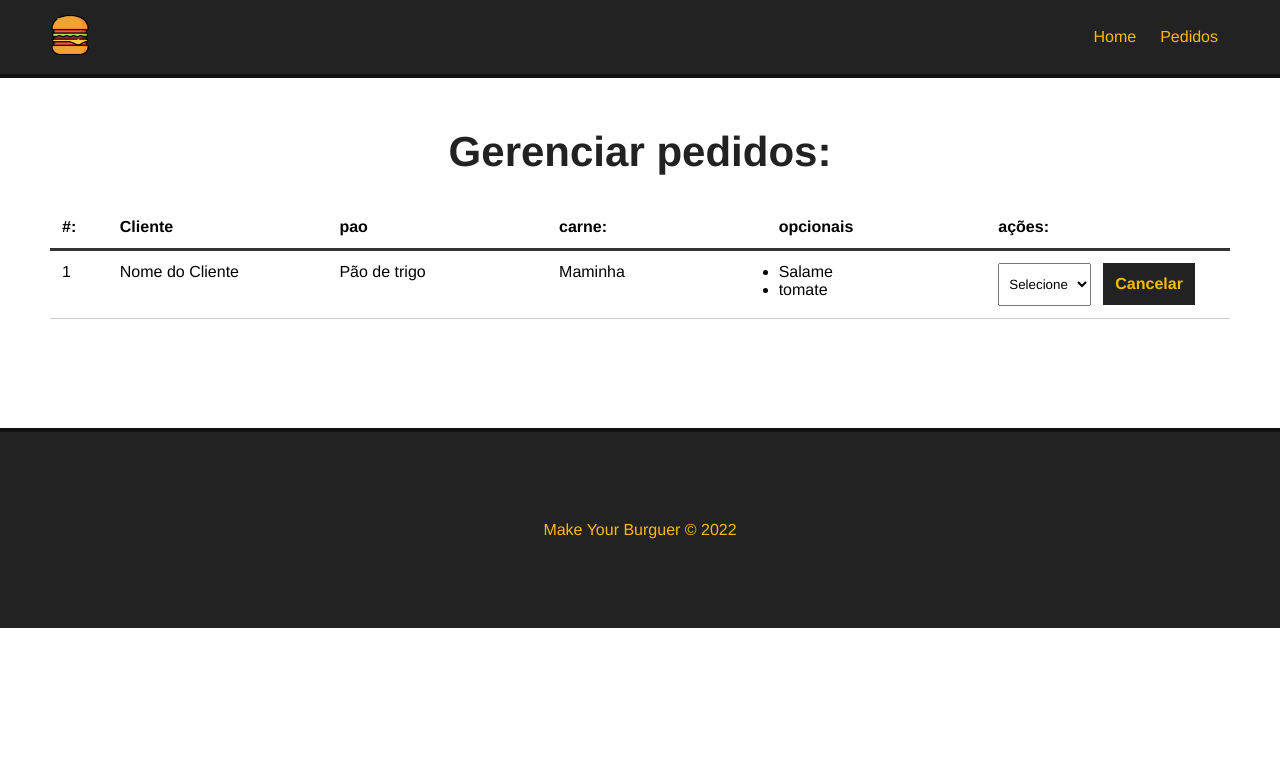
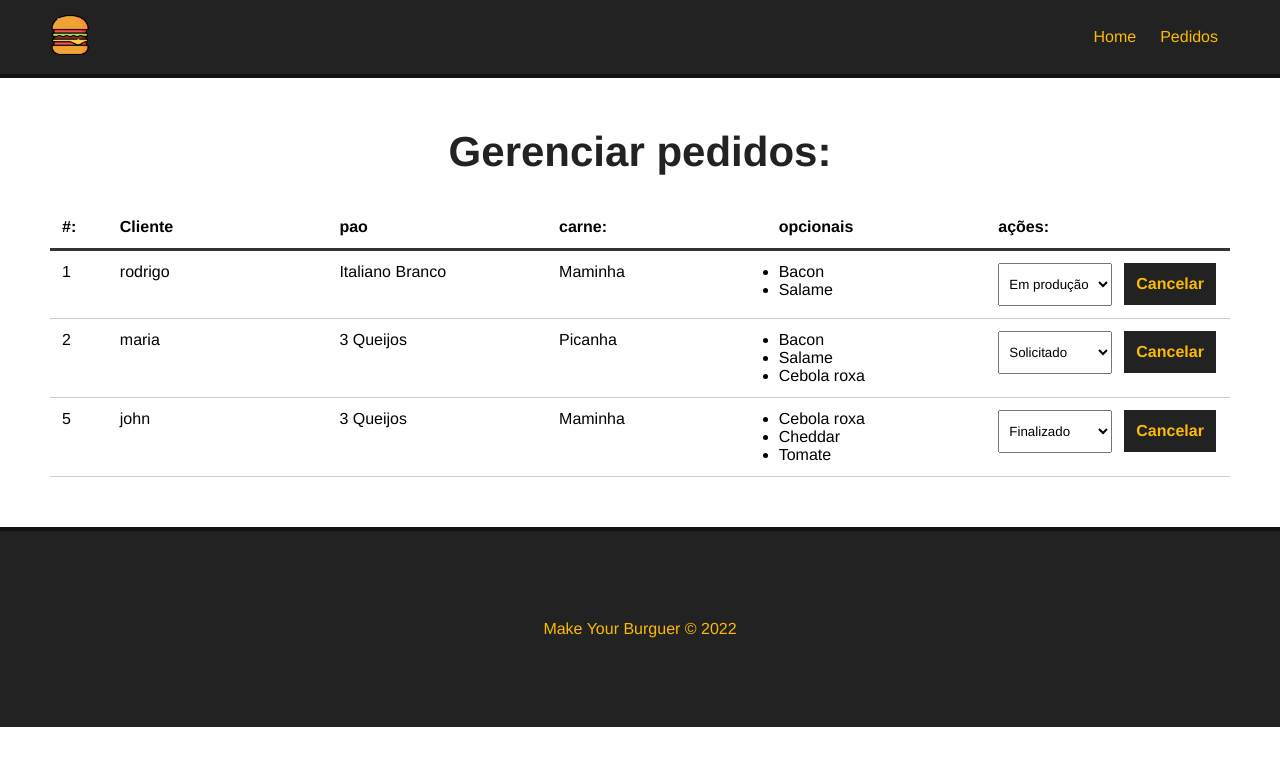
Before and after one commit to RodrigoLuna97/make-your-burguer, a Vue app: page /pedidos in a window 1280 px wide. Shown: the top 766 px of the page. Built offline with nearby package versions, Linux system fonts and the light colour scheme; data requests are answered from the project's data file.

Commit message:
status do pedido e deletar pedido

```diff
--- a/db/db.json
+++ b/db/db.json
@@ -16,6 +16,10 @@
       {
         "id": 4,
         "tipo": "Integral"
+      },
+      {
+        "id": 5,
+        "tipo": "Pão Mexicano"
       }
     ],
     "carnes": [
@@ -79,43 +83,38 @@
   ],
   "burgers": [
     {
-      "nome": "maria",
-      "carne": "Alcatra",
-      "pao": "Integral",
-      "opicionais": [],
-      "status": "Solicitado",
+      "nome": "rodrigo",
+      "carne": "Maminha",
+      "pao": "Italiano Branco",
+      "opcionais": [
+        "Bacon",
+        "Salame"
+      ],
+      "status": "Em produção",
       "id": 1
     },
     {
-      "nome": "rodrigo",
-      "carne": "Veggie burger",
-      "pao": "Italiano Branco",
-      "opcionais": [],
+      "nome": "maria",
+      "carne": "Picanha",
+      "pao": "3 Queijos",
+      "opcionais": [
+        "Bacon",
+        "Salame",
+        "Cebola roxa"
+      ],
       "status": "Solicitado",
       "id": 2
     },
     {
-      "nome": "irineu",
-      "carne": "Picanha",
-      "pao": "Parmesão e Orégano",
-      "opcionais": [],
-      "status": "Solicitado",
-      "id": 3
-    },
-    {
-      "nome": "nhe",
-      "carne": "Picanha",
-      "pao": "Italiano Branco",
-      "opcionais": [],
-      "status": "Solicitado",
-      "id": 4
-    },
-    {
-      "nome": "rodrigo",
+      "nome": "john",
       "carne": "Maminha",
       "pao": "3 Queijos",
-      "opcionais": [],
-      "status": "Solicitado",
+      "opcionais": [
+        "Cebola roxa",
+        "Cheddar",
+        "Tomate"
+      ],
+      "status": "Finalizado",
       "id": 5
     }
   ]
--- a/src/components/BurgerForm.vue
+++ b/src/components/BurgerForm.vue
@@ -28,7 +28,7 @@
             <div id="opcionais-container" class="input-container">
               <label id="opcionais-title" for="opcionais">Selecione os opcionais: </label>
               <div class="checkbox-container" v-for="opcional in opcionaisdata" :key="opcional.id">
-                <input type="checkbox" name="opcionais"  v-model="opicionais" :value="opcional.tipo" >
+                <input type="checkbox" name="opcionais"  v-model="opcionais" :value="opcional.tipo" >
                 <span>{{ opcional.tipo }}</span>
 
               </div>
--- a/src/components/Dashboard.vue
+++ b/src/components/Dashboard.vue
@@ -1,5 +1,6 @@
 <template>
   <div id="burger-table">
+    <Message :msg="msg" v-show="msg" />
       <div>
           <div id="burger-table-heading">
               <div class="order-id">#:</div>
@@ -11,22 +12,24 @@
           </div>
       </div>
       <div id="burger-table-rows">
-          <div class="burger-table-row">
-              <div class="order-number">1</div>
-              <div>Nome do Cliente</div>
-              <div>Pão de trigo</div>
-              <div>Maminha</div>
+          <div class="burger-table-row" v-for="burger in burgers" :key="burger.id">
+              <div class="order-number">{{ burger.id }}</div>
+              <div>{{ burger.nome }}</div>
+              <div>{{ burger.pao }}</div>
+              <div>{{ burger.carne }}</div>
               <div>
               <ul>
-                  <li>Salame</li>
-                  <li>tomate</li>
+                  <li v-for="(opcional, index) in burger.opcionais" :key="index" >{{ opcional }}</li>
               </ul>
               </div>
               <div>
-              <select name="status" class="status">
+              <select name="status" class="status" @change="updatedBurger($event, burger.id)">
                   <option value="">Selecione</option>
+                  <option v-for="s in status" :key="s.id" :value="s.tipo" :selected="burger.status == s.tipo">
+                    {{ s.tipo }}
+                  </option>
               </select>
-              <button class="delete-btn">Cancelar</button>
+              <button class="delete-btn" @click="deleteBurger(burger.id)">Cancelar</button>
           </div>
           </div>
 
@@ -35,8 +38,81 @@
 </template>
 
 <script>
+import Message from './Message.vue'
 export default {
-name: "Dashboard"
+name: "Dashboard",
+data() {
+  return{
+    burgers: null,
+    burger_id: null,
+    status: [],
+    msg: null
+  }
+},
+components: {
+  Message
+},
+
+methods: {
+  async getPedidos(){
+    const req = await fetch("http://localhost:3000/burgers");
+
+    const data = await req.json();
+
+    this.burgers = data;
+
+console.log(this.burgers);
+    //resgatar status
+    this.getStatus();
+
+    },
+    async getStatus(){
+      const req = await fetch("http://localhost:3000/status");
+
+      const data = await req.json();
+
+      this.status = data;
+    },
+    async deleteBurger(id){
+      const req = await fetch(`http://localhost:3000/burgers/${id}`,{
+        method: "DELETE"
+      });
+
+      const res = await req.json();
+
+       // colocar uma msg de sistema
+      this.msg = `Pedido removido com sucesso!`
+
+      //limpar msg
+      setTimeout(() => this.msg = "", 3000);
+
+
+      this.getPedidos();
+    },
+    async updatedBurger(event, id){
+      const option = event.target.value;
+
+      const dataJson = JSON.stringify({ status: option });
+
+      const req = await fetch(`http://localhost:3000/burgers/${id}`,{
+        method: "PATCH",
+        headers: { "Content-Type": "application/json"},
+        body: dataJson
+      });
+
+      const res =await req.json();
+
+       // colocar uma msg de sistema
+      this.msg = `O pedido Nº ${res.id} foi atualizado para ${res.status}!`
+
+      //limpar msg
+      setTimeout(() => this.msg = "", 3000);
+
+    }
+  },
+  mounted(){
+    this.getPedidos();
+  }
 }
 </script>
 
```
